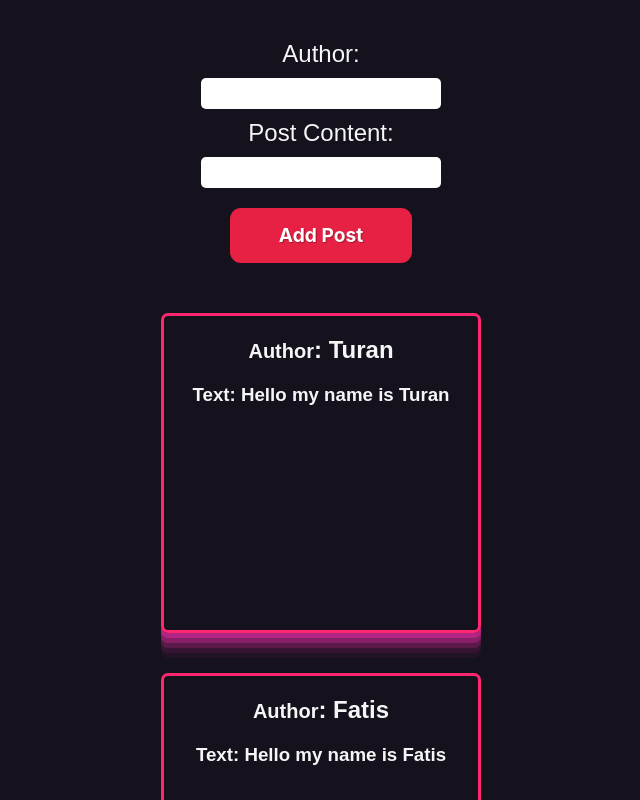
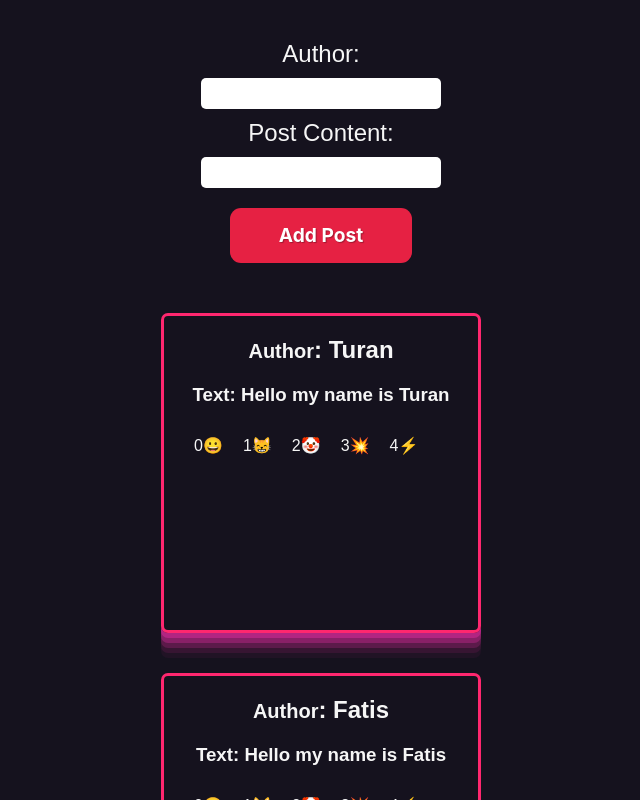
Before and after one commit to Turan141/postsWithReactRedux-Toolkit, a React (Create React App) app: page / in a window 1280 px wide. Shown: the top 800 px of the page, without its empty margins (319-959 px from the left). Built offline with nearby package versions, Linux system fonts and the light colour scheme.

Commit message:
added emojis

```diff
--- /dev/null
+++ b/src/EmojiLikes.jsx
@@ -0,0 +1,24 @@
+export const EmojiLikes = () => {
+  const emojis = {
+    smile: "😀",
+    cat: "😸",
+    clown: "🤡",
+    boom: "💥",
+    thunder: "⚡"
+  };
+
+  const emojisMap = Object.entries(emojis).map(([key, subject], i) => (
+    <li key={i}>
+      <span className="emojis">
+        {i}
+        {subject}
+      </span>
+    </li>
+  ));
+
+  return (
+    <>
+      <div className="emojisDiv">{emojisMap}</div>
+    </>
+  );
+};
--- a/src/Posts.jsx
+++ b/src/Posts.jsx
@@ -1,4 +1,5 @@
-import { useSelector, useDispatch } from "react-redux";
+import { useSelector } from "react-redux";
+import { EmojiLikes } from "./EmojiLikes";
 
 export const Posts = () => {
   const posts = useSelector((state) => state.posts);
@@ -10,6 +11,7 @@ export const Posts = () => {
           <small>Author</small>: {elem.author}
         </h2>
         <h3>Text: {elem.text}</h3>
+        <EmojiLikes />
       </div>
     );
   });
--- a/src/styles.scss
+++ b/src/styles.scss
@@ -32,6 +32,16 @@ body{
     }
     h3{
       margin-top:20px;
+    }
+
+    .emojisDiv{
+      display:flex;
+      list-style: none;
+      position: relative;
+      top:30px;
+    }
+    .emojis{
+      margin:10px;
     }
   }
   form{
```
